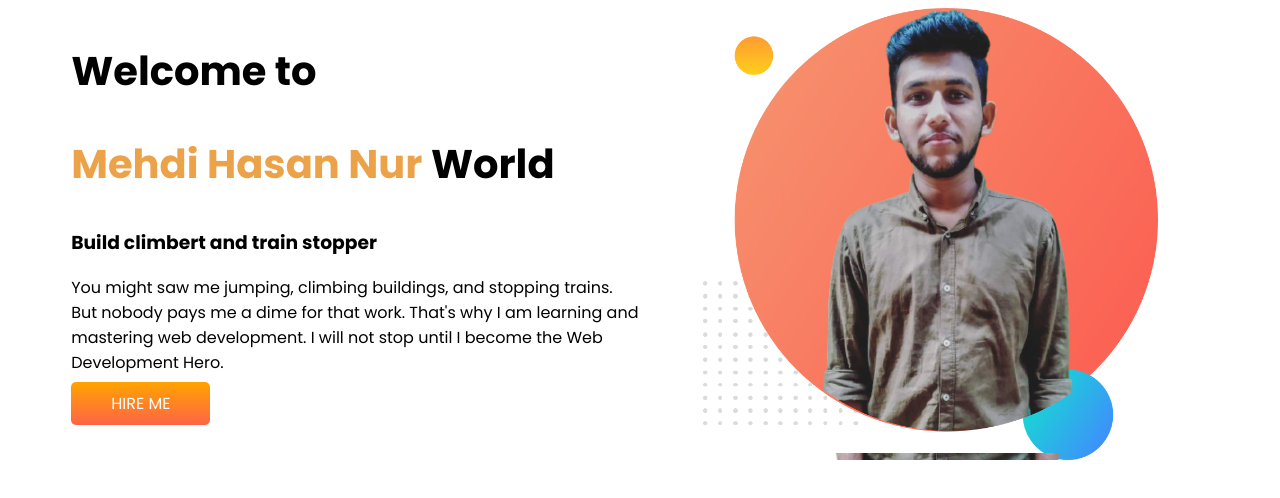
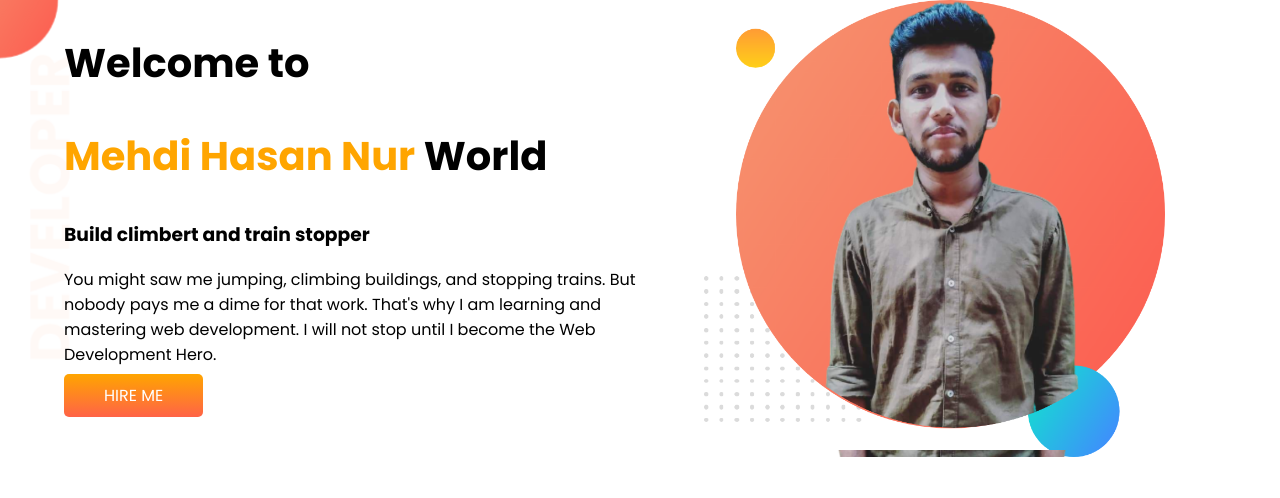
Before and after one commit to mehedinur/Protfolio-repository, a plain HTML site: page index.html in a window 1280 px wide. Drawn offline with Linux system fonts and the light colour scheme.

Commit message:
top banner added

```diff
--- a/index.html
+++ b/index.html
@@ -14,7 +14,7 @@
 </head>
 
 <body>
-    <section>
+    <section class="top-banner">
         <div class="half-width">
             <h1> Welcome to</h1>
             <h1><span class="orange-color">Mehdi Hasan Nur</span> World</h1>
--- a/style.css
+++ b/style.css
@@ -1,5 +1,6 @@
 body{
     font-family:'Poppins', sans-serif;
+    margin: 0px;
 }
 
 
@@ -7,7 +8,7 @@ h1{
     font-size: 40px;
 }
 .orange-color{
-    color: rgb(236, 162, 72);
+    color: orange;
 }
 
 section{
@@ -32,3 +33,8 @@ section{
     border-radius: 5px;
 
 }
+
+.top-banner{
+    background-image: url(images/top-banner.png);
+    background-repeat: no-repeat;
+}
```
